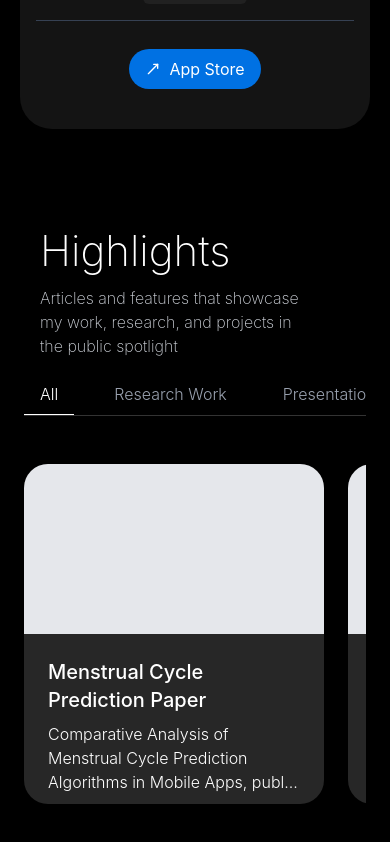
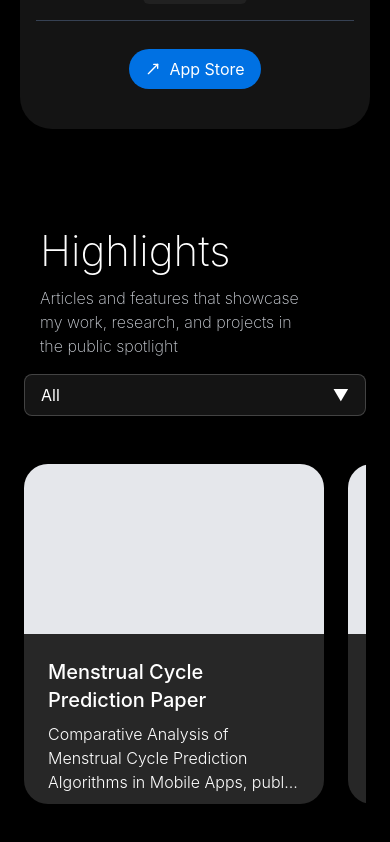
Before and after one commit to thekarandeveloper/thekarandeveloper, a Next.js app: page / in a window 390 px wide. Shown: the part 3134-3976 px from the top of the page. Built offline with nearby package versions, Linux system fonts and the light colour scheme.

Commit message:
fixed-tabbar

```diff
--- a/components/TabHorizontalCard.jsx
+++ b/components/TabHorizontalCard.jsx
@@ -7,7 +7,8 @@ import Header from "./micro/Header";
 import InfoCard from "./micro/InfoCard";
 export default function TabsHorizontalCards() {
   const tabs = ["All", "Research Work", "Presentations", "News", "Interviews"];
-  const [activeTab, setActiveTab] = useState("All");
+  const [activeTab, setActiveTab] = useState(tabs[0] || "");
+  const [isOpen, setIsOpen] = useState(false);
 
   const filteredContent =
     activeTab === "All"
@@ -26,21 +27,55 @@ export default function TabsHorizontalCards() {
         />
 
       {/* Tabs */}
-      <div className="flex justify-start gap-6 mb-8 overflow-x-auto scrollbar-hide border-b-1 border-b-white/20 mt-4">
+       <div className="w-full mb-8 mt-4">
+      {/* Desktop: Horizontal tabs */}
+      <div className="hidden md:flex justify-start gap-6 overflow-x-auto scrollbar-hide border-b border-white/20">
         {tabs.map((tab) => (
           <button
             key={tab}
             onClick={() => setActiveTab(tab)}
             className={`px-4 py-2 font-light transition-colors whitespace-nowrap ${
               activeTab === tab
-                ? "border-b-1  text-white border-b-white shadow-md"
-                : " text-gray-400 hover:text-white"
+                ? "border-b-2 text-white border-b-white shadow-md"
+                : "text-gray-400 hover:text-white"
             }`}
           >
             {tab}
           </button>
         ))}
       </div>
+
+      {/* Mobile: Dropdown */}
+      <div className="md:hidden relative">
+        <button
+          onClick={() => setIsOpen(!isOpen)}
+          className="w-full flex justify-between items-center px-4 py-2 bg-[#141414] text-white rounded-lg border border-white/20"
+        >
+          {activeTab}
+          <span className="ml-2 transform transition-transform duration-200">
+            {isOpen ? "▲" : "▼"}
+          </span>
+        </button>
+        {isOpen && (
+          <div className="absolute z-50 mt-2 w-full bg-[#141414] rounded-lg border border-white/20 flex flex-col">
+            {tabs.map((tab) => (
+              <button
+                key={tab}
+                onClick={() => {
+                  setActiveTab(tab);
+                  setIsOpen(false);
+                }}
+                className={`px-4 py-2 text-left text-white hover:bg-white/10 transition-colors ${
+                  activeTab === tab ? "bg-white/10 font-semibold" : "font-light"
+                }`}
+              >
+                {tab}
+              </button>
+            ))}
+          </div>
+        )}
+      </div>
+    </div>
 
       {/* Horizontal Scroll Cards */}
       <div className="flex gap-6 overflow-x-scroll scrollbar-hide py-4">
```
